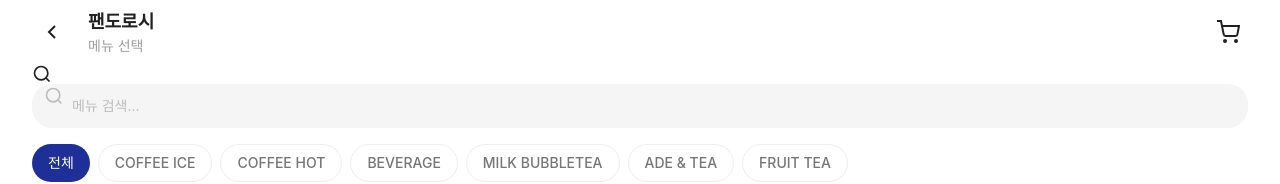
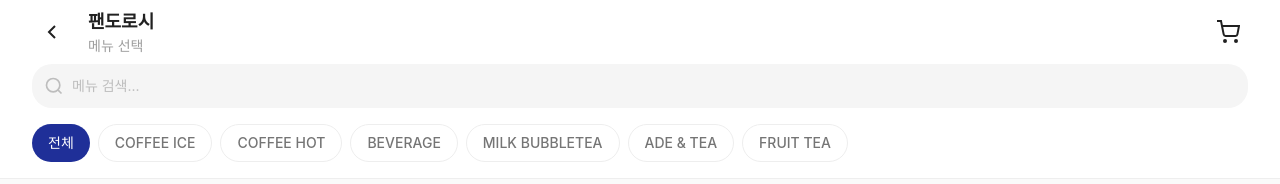
Before and after one commit to juunghaa/ajou-order-web, a React (Create React App) app: page /cafe/1/menu in a window 1280 px wide. Shown: the top 184 px of the page. Built offline with nearby package versions, Linux system fonts and the light colour scheme; the HTML template or start-up script is replaced by a standard one.

Commit message:
돋보기 아이콘 하나 삭제

```diff
--- a/src/pages/MenuPage.jsx
+++ b/src/pages/MenuPage.jsx
@@ -177,7 +177,6 @@ const MenuPage = () => {
 
           <div className="pb-4">
             <div className="relative">
-              <SearchIcon />
               <input
                 type="text"
                 placeholder="메뉴 검색..."
```
